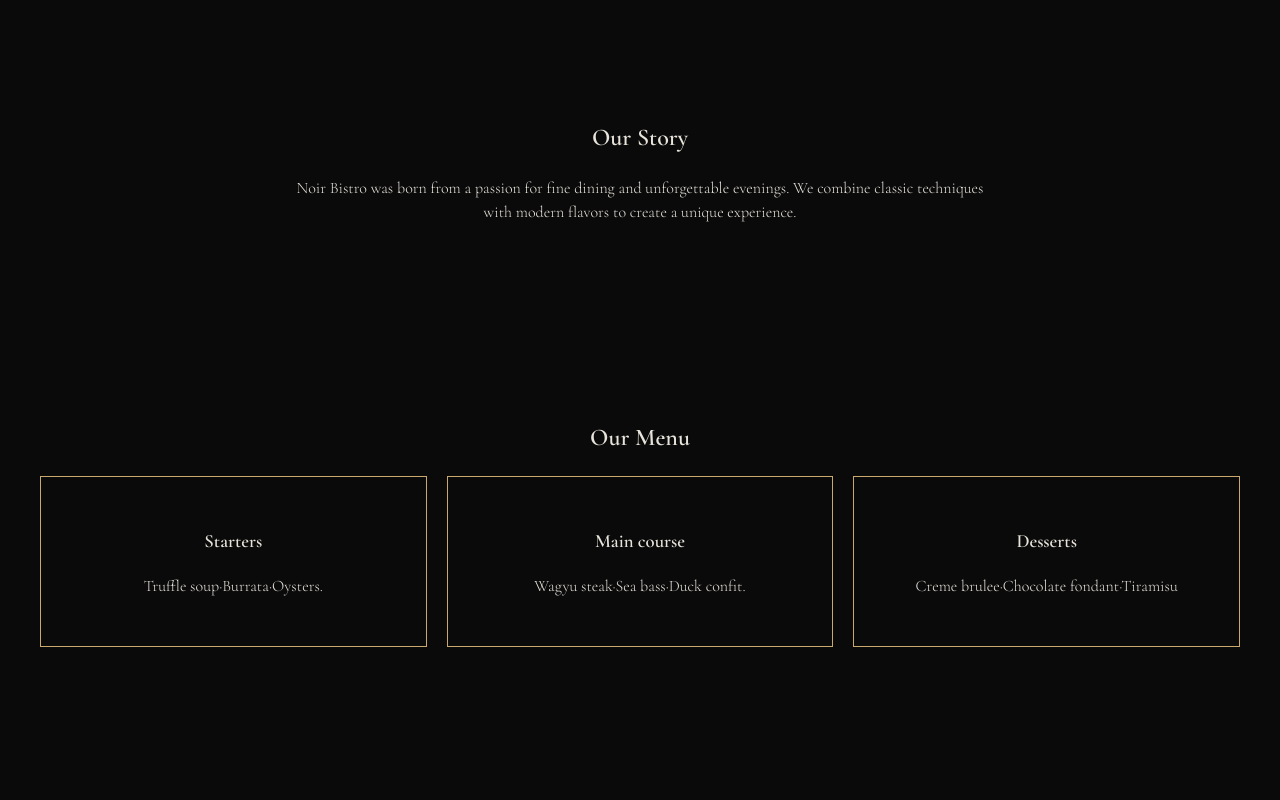
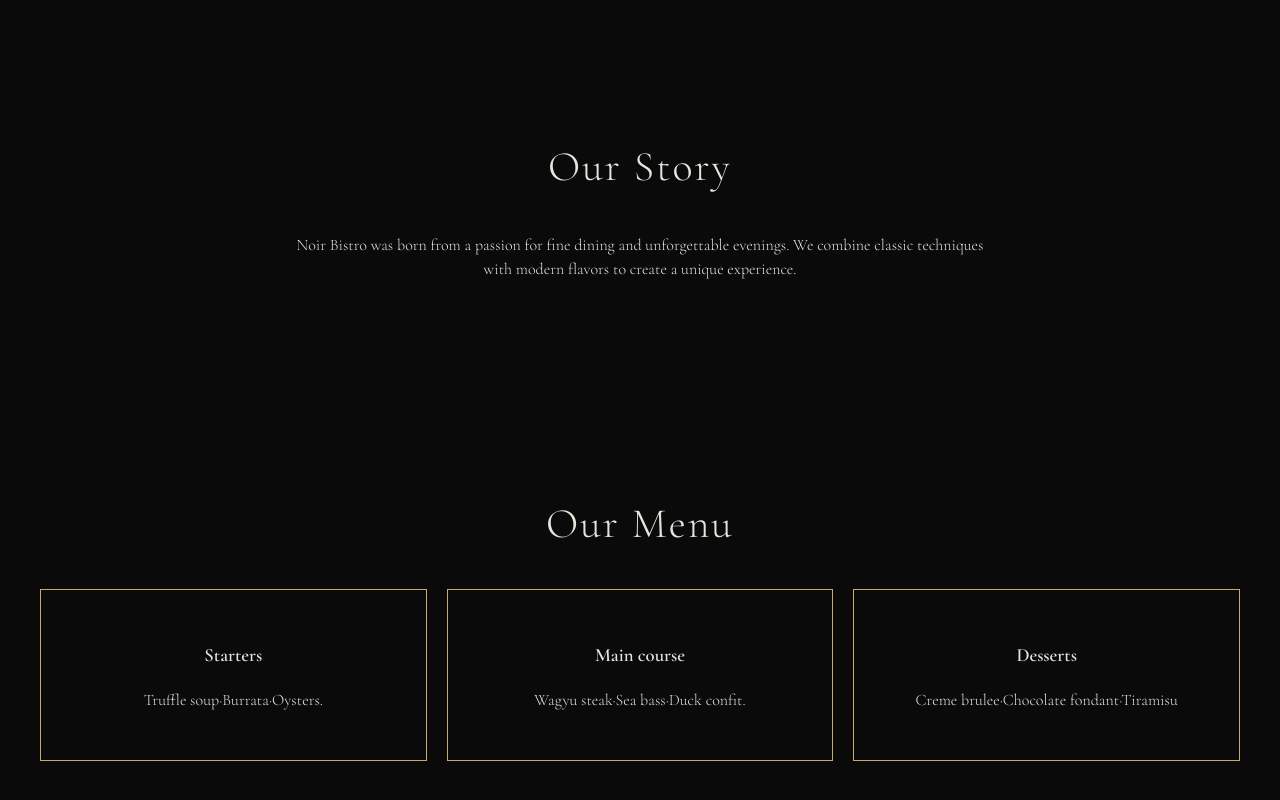
Before and after one commit to fokasvag/noir-bistro, a plain HTML site: page index.html in a window 1280 px wide. Shown: the part 860-1660 px from the top of the page. Drawn offline with nearby package versions, Linux system fonts and the light colour scheme.

Commit message:
Update restaurant.css

```diff
--- a/restaurant.css
+++ b/restaurant.css
@@ -57,6 +57,12 @@ nav a{
    margin-bottom:32px;
  }
 
+h2{
+    font-family: 'Cormorant Garamond', serif;
+    font-size: 42px;
+    font-weight: 300;
+    letter-spacing: 2px;
+}
  .btn{
     background: #c9a96e;
     padding:12px 24px;
```
